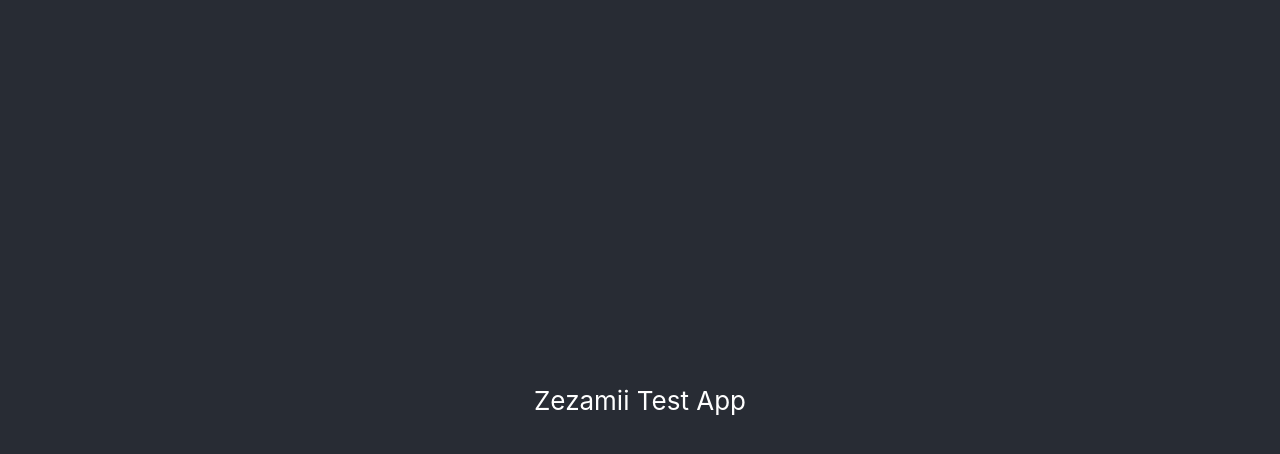
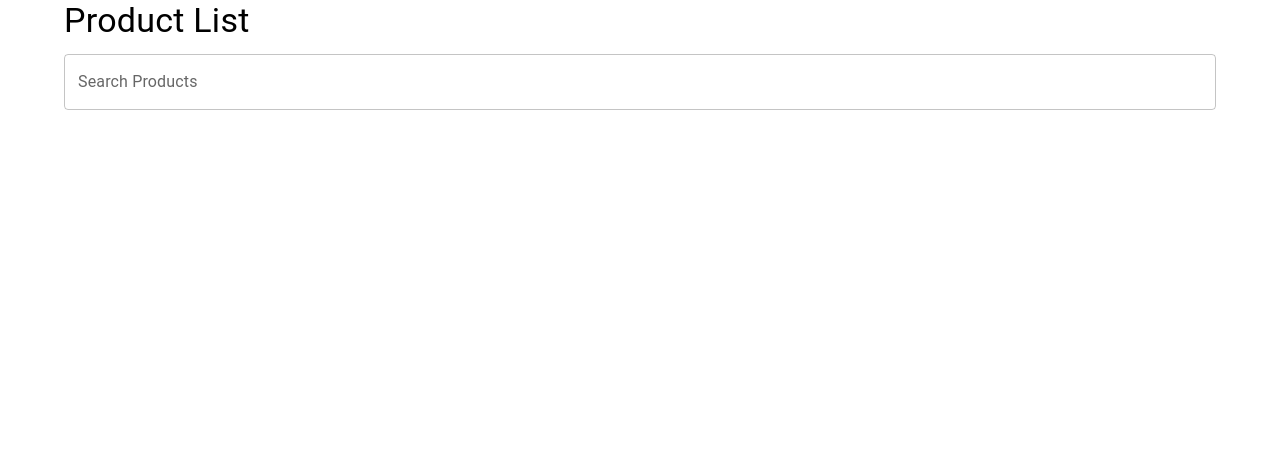
Before and after one commit to pbhanu1994/zezamii-assessment, a React (Create React App) app in the folder frontend-task/: page / in a window 1280 px wide. Shown: the top 454 px of the page. Built offline with nearby package versions, Linux system fonts and the light colour scheme.

Commit message:
Implemented Search bar for products

```diff
--- a/frontend-task/src/App.tsx
+++ b/frontend-task/src/App.tsx
@@ -1,12 +1,23 @@
-import React from "react";
-import logo from "./logo.svg";
-import "./App.css";
+import React, { useState } from "react";
+import { Container, TextField, Typography } from "@mui/material";
 
-const App = () => {
+const App: React.FC = () => {
+  const [searchTerm, setSearchTerm] = useState<string>("");
+
   return (
-    <div className="App">
-      <header className="App-header">Zezamii Test App</header>
-    </div>
+    <Container>
+      <Typography variant="h4" gutterBottom>
+        Product List
+      </Typography>
+      <TextField
+        label="Search Products"
+        variant="outlined"
+        fullWidth
+        value={searchTerm}
+        onChange={(e) => setSearchTerm(e.target.value)}
+        style={{ marginBottom: "20px" }}
+      />
+    </Container>
   );
 };
 
```
